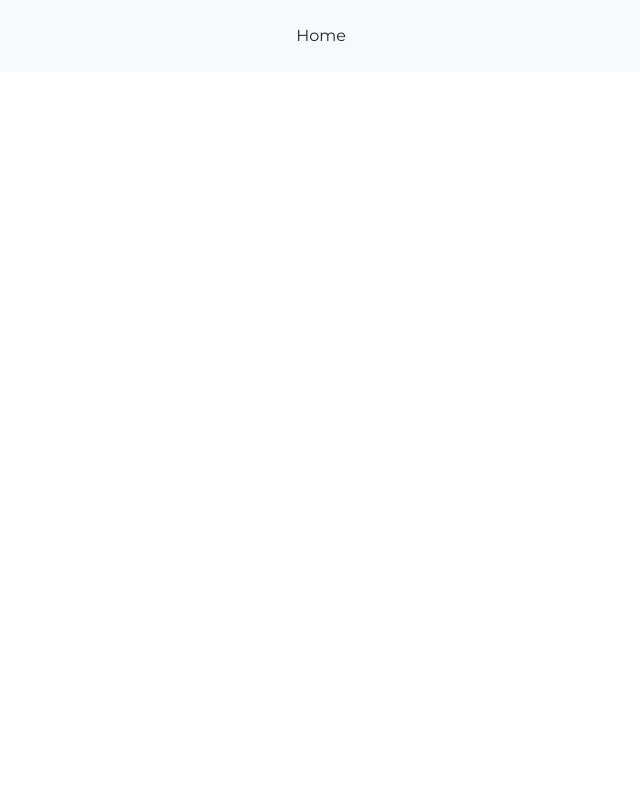
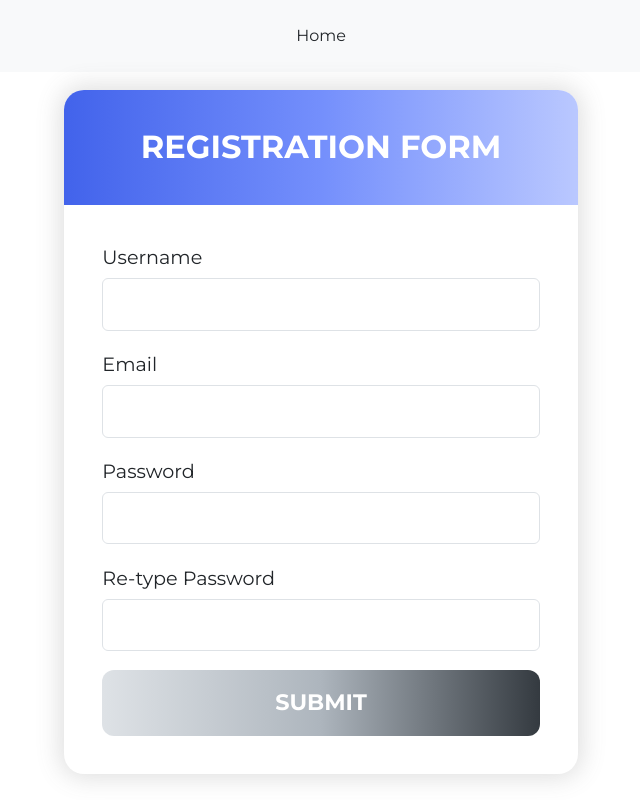
Before and after one commit to CoolJester/dom-project-challenge, an Angular app in the folder src/client-side/: page /form in a window 1280 px wide. Before the commit this address led to /. Shown: the whole page, without its empty margins (319-959 px from the left). Built offline with nearby package versions, Linux system fonts and the light colour scheme.

Commit message:
Basic form validation

```diff
--- a/src/client-side/src/app/app.routes.ts
+++ b/src/client-side/src/app/app.routes.ts
@@ -2,9 +2,11 @@ import { Routes } from '@angular/router';
 import { CounterComponent } from './apps/counter/counter.component';
 import { AppsComponent } from './apps/apps.component';
 import { DadjokesComponent } from './apps/dadjokes/dadjokes.component';
+import { FormComponent } from './apps/form/form.component';
 
 export const routes: Routes = [
     {path: '', component: AppsComponent},
     {path: 'counter', component: CounterComponent},
-    {path: 'dadjokes', component: DadjokesComponent}
+    {path: 'dadjokes', component: DadjokesComponent},
+    {path: 'form', component: FormComponent}
 ];
--- a/src/client-side/src/app/apps/apps.component.html
+++ b/src/client-side/src/app/apps/apps.component.html
@@ -7,5 +7,8 @@
         <a routerLink="/dadjokes" routerLinkActive="active" class="app">
             <p>Dad Jokes</p>
         </a>
+        <a routerLink="/form" routerLinkActive="active" class="app">
+            <p>Form Validation</p>
+        </a>
     </div>
 </div>
--- /dev/null
+++ b/src/client-side/src/app/apps/form/form.component.html
@@ -0,0 +1,30 @@
+<div class="form-container">
+    <form (ngSubmit)="onSubmit(mainForm)" #mainForm="ngForm">
+        <h1>Registration Form</h1>
+        <div class="form-fields">
+            <div class="field">
+                <label for="username">Username</label>
+                <input class="form-control" [ngClass]="{'invalid-input': username.invalid && username.touched}" type="text" name="username" id="username" #username="ngModel" ngModel required>
+                <span [ngClass]="{'display-span': username.invalid && username.touched}">Username cannot be blank</span>
+            </div>
+            <div class="field">
+                <label for="email">Email</label>
+                <input class="form-control" [ngClass]="{'invalid-input': email.invalid && email.touched}" type="email" name="email" id="email" ngModel #email="ngModel" required>
+                <span [ngClass]="{'display-span': email.invalid && email.touched && email.validator}">Email cannot be blank</span>
+            </div>
+            <div class="field">
+                <label for="password">Password</label>
+                <input class="form-control" [ngClass]="{'invalid-input': password.invalid && password.touched}" type="password" name="password" id="password" ngModel #password="ngModel" required>
+                <span [ngClass]="{'display-span': password.invalid && password.touched}">Password cannot be blank</span>
+            </div>
+            <div class="field">
+                <label for="username">Re-type Password</label>
+                <input class="form-control" [ngClass]="{'invalid-input': repassword.invalid && repassword.touched}" type="password" name="re-password" id="re-password" ngModel #repassword="ngModel" required>
+                <span [ngClass]="{'display-span': repassword.invalid && repassword.touched}">Field cannot be blank</span>
+            </div>
+            <div class="field">
+                <button type="submit" [ngClass]="{'button-disabled': mainForm.invalid}" [disabled]="mainForm.invalid">Submit</button>
+            </div>
+        </div>
+    </form>
+</div>
--- /dev/null
+++ b/src/client-side/src/app/apps/form/form.component.scss
@@ -0,0 +1,84 @@
+
+$base-background: linear-gradient(90deg, #4263eb, #748ffc, #bac8ff);
+$base-background-inverted: linear-gradient(90deg, #bac8ff, #748ffc, #4263eb);
+$base-background-disabled: linear-gradient(90deg, #dee2e6, #adb5bd, #343a40);
+
+
+.form-container{
+    width: 100%;
+    min-height: 90vh;
+    display: flex;
+    justify-content: center;
+    align-items: center;
+    color: #212529;
+
+    form{
+        width: fit-content;
+        min-width: 35%;
+        height: fit-content;
+        border-radius: 20px;
+        overflow: hidden;
+        box-shadow: 0 0 24px 4px rgba($color: #616161, $alpha: 0.2);
+
+        h1{
+            background: $base-background;
+            padding: 2.4rem 4.8rem;
+            color: white;
+            margin: 0;
+            font-size: 2rem;
+            font-weight: bold;
+            text-align: center;
+            text-transform: uppercase;
+
+        }
+
+        .form-fields{
+            padding: 2.4rem;
+            display: flex;
+            flex-direction: column;
+            gap: 1.2rem;
+
+            .field{
+                display: flex;
+                flex-direction: column;
+                gap: 0.4rem;
+                label{
+                    font-size: 1.2rem;
+                }
+                input{
+                    font-size: 1.6rem;
+                }
+                .valid-input{
+                    border: 3px solid #37b24d;
+                }
+                .invalid-input{
+                    border: 2px solid #f03e3e;
+                }
+                span{
+                    color: red;
+                    display: none;
+                }
+                button{
+                    background: $base-background;
+                    padding: 1rem;
+                    font-size: 1.4rem;
+                    font-weight: bold;
+                    color: white;
+                    text-transform: uppercase;
+                    border-radius: 12px;
+                    border: none;
+                    transition: all 300ms;
+                }
+                button:hover {
+                    background: $base-background-inverted;
+                }
+                .button-disabled, .button-disabled:hover{
+                    background: $base-background-disabled;
+                }
+                .display-span{
+                    display: block;
+                }
+            }
+        }
+    }
+}
--- /dev/null
+++ b/src/client-side/src/app/apps/form/form.component.ts
@@ -0,0 +1,18 @@
+import { CommonModule } from '@angular/common';
+import { Component } from '@angular/core';
+import { FormsModule,  } from '@angular/forms';
+
+@Component({
+  selector: 'app-form',
+  standalone: true,
+  imports: [FormsModule, CommonModule],
+  templateUrl: './form.component.html',
+  styleUrl: './form.component.scss'
+})
+export class FormComponent {
+
+  // Submit
+  onSubmit(form: any){
+    console.log('From Submitted: ', form.value);
+  }
+}
```
Also changed, not shown: 1 other file (tests, documents, lock files or other folders).
